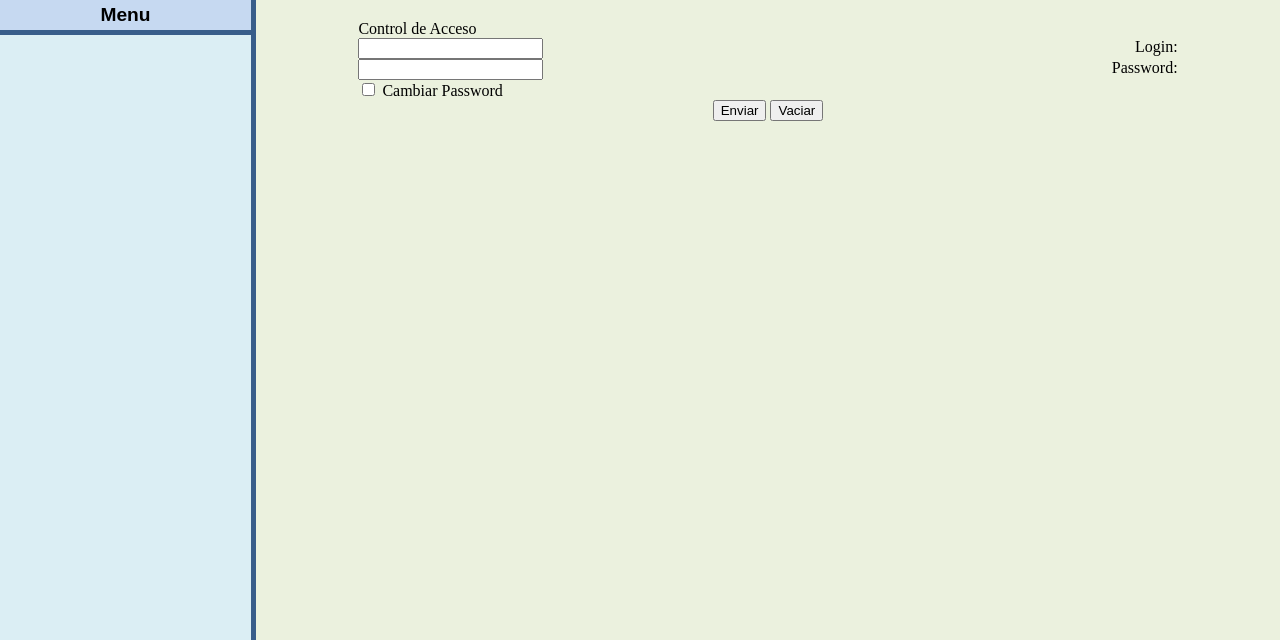
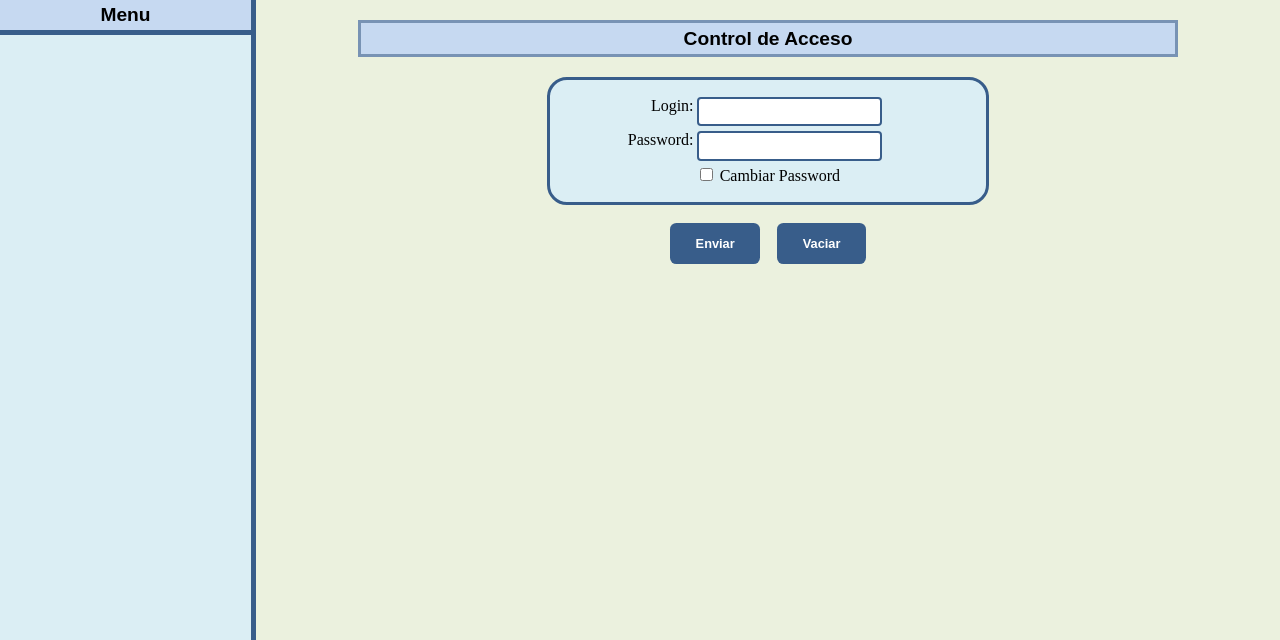
Before and after one commit to initial-mockingbird/Soswar, a Flask app: page / in a window 1280 px wide. Shown: the part 160-800 px from the top of the page. Run offline with Flask 2, Linux system fonts and the light colour scheme.

Commit message:
login validation

```diff
--- a/app.py
+++ b/app.py
@@ -1,10 +1,12 @@
 
+from unittest import result
 from flask import Flask, render_template
+from flask import (request, redirect, session)
+from sqlalchemy import true
 from init import app
 from src.DB_Model import Encrypt, User, db
 
 db.create_all()
-
 
 #admin = User(login="admin",password=Encrypt.encrypt("admin"))
 #dan   = User(login="dan",password=Encrypt.encrypt("dan"))
@@ -15,6 +17,29 @@ db.create_all()
 #db.session.add(angel)
 #db.session.commit()
 
+# print( User.query.all() )
+
+# Ruta que se encarga de redireccionar al usuario al llenar el form
+@app.route('/login', methods = ['POST', 'GET'])
+def login():
+    if(request.method == 'POST'):
+        # Obtenemos los strings ingresados por el usuario
+        username = request.form.get('login')
+        password = request.form.get('password')
+
+        # Hacemos una consulta a la BD para saber si el usuario existe
+        result = User.query.filter_by(
+            login = username,
+            password=Encrypt.encrypt(password)
+        ).first();
+
+        # Si existe lo redirigimos a la pagina principal
+        if result!=None:
+            return render_template('mainT.html')
+        else:
+            return "<h1>Wrong username or password </h1>"
+
+    return render_template("index.html")
 
 @app.route('/', methods=('GET', 'POST'))
 def index():
--- a/static/css/main.css
+++ b/static/css/main.css
@@ -90,3 +90,70 @@
     font-family: sans-serif;
     text-align: center;
 }
+
+/* CSS for login.html */
+
+.mainTitleBox{
+    /*Caja*/
+    align-self: center;
+    padding-top: 0.5%;
+    padding-bottom: 0.5%;
+    background-color: rgb(198,217,241);
+    border: 3px solid rgb(120, 147, 180);
+    /*Texto*/
+    font-size: 1.2em;
+    color: black;
+    font-family: sans-serif;
+    text-align: center;
+    font-weight: bold;
+}
+
+.mainLoginBox{
+    background-color: rgb(219,238,244);
+    border: 3px solid rgb(56,93,138);
+    border-radius: 20px;
+    margin: 2.5% 23% 1.5% 23%;
+    padding: 2% 5% 2% 5%;
+    text-align: center;
+}
+
+.mainInput{
+    border: 2px solid rgb(56,93,138);
+    border-radius: 4px;
+    float: left;
+    height: 1.85vw;
+}
+
+.mainLabelBox{
+    width: 29%;
+    float: left;
+    padding-right: 1%;
+    height: 2vw;
+}
+
+.mainTextBox{
+    width: 70%;
+    float: left;
+    padding-bottom: 2.5%;
+    height: 2vw;
+    text-align: center;
+    align-items: center;
+}
+
+.mainCheckbox{
+    width: 1vw;
+    height: 1vw;
+    border: 3px solid rgb(56,93,138);
+}
+
+.mainSubmit{
+    background-color: rgb(56,93,138);
+    border: none;
+    color: white;
+    font-size: 1vw;
+    padding: 1vw 2vw;
+    font-weight: bold;
+    margin: 0.5vw;
+    cursor: pointer;
+    border-radius: 0.5vw;
+}
```
Also changed, not shown: src/DB_Model.py (+10 -8 lines).
